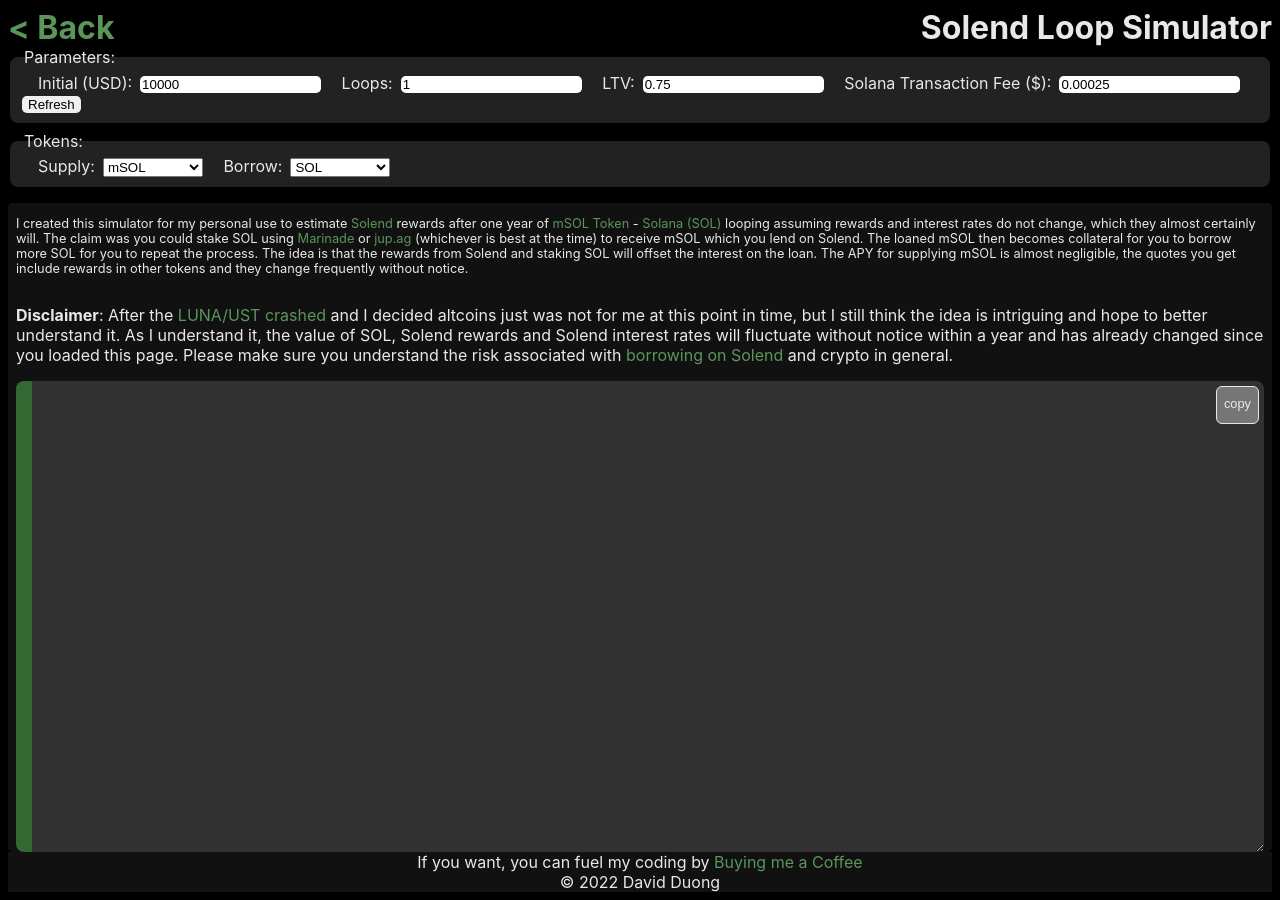
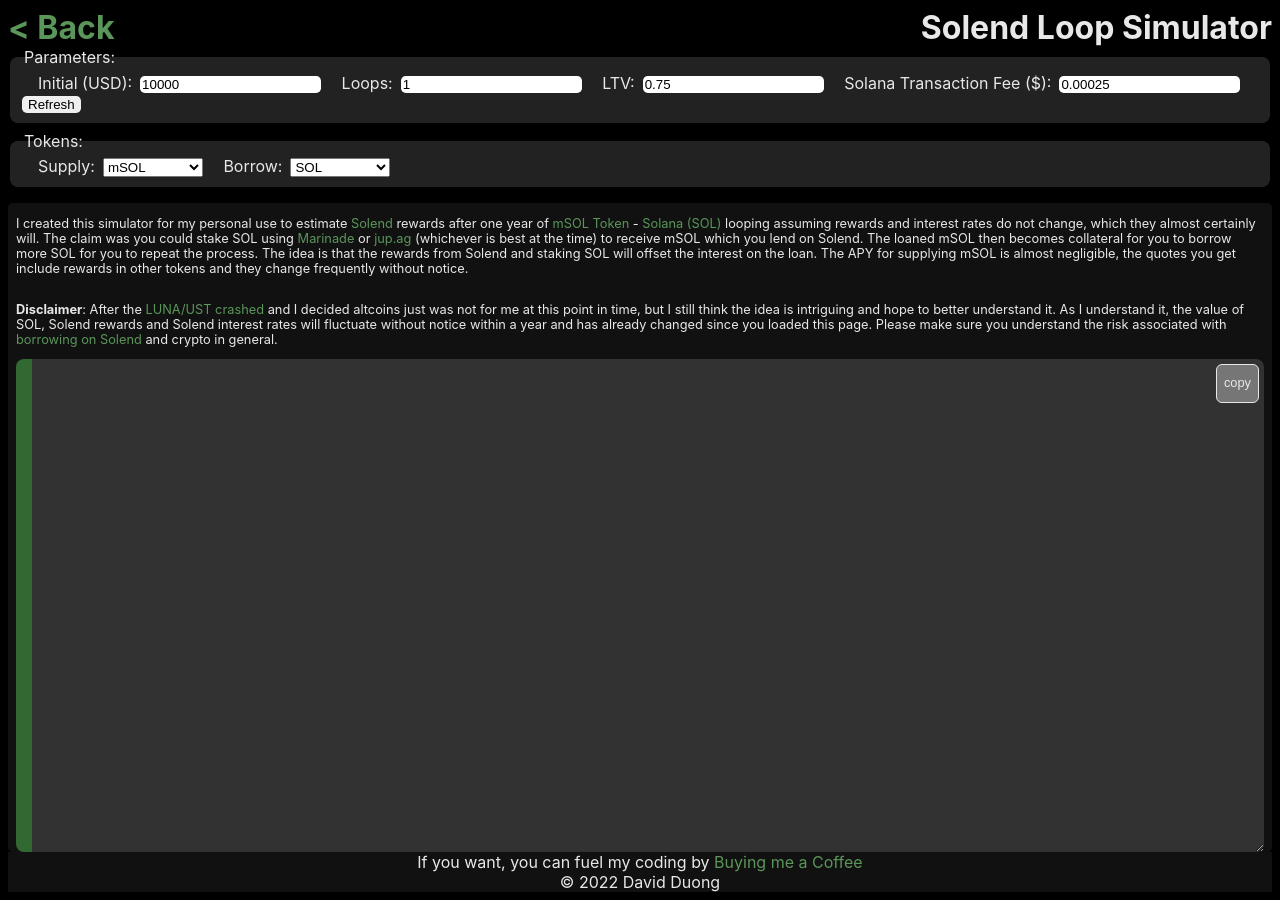
Before and after one commit to davidnqd/add.run, a Jekyll site: the page crypto-solend-loop-simulator.html, which Jekyll copies as it is, in a window 1280 px wide. Built offline with Jekyll 4.4.1, drawn with Linux system fonts in a browser that asks for light colours.

Commit message:
Tweaked solend simulation

```diff
--- a/crypto-solend-loop-simulator.html
+++ b/crypto-solend-loop-simulator.html
@@ -16,6 +16,11 @@
     integrity="sha256-u7e5khyithlIdTpu22PHhENmPcRdFiHRjhAuHcs05RI="
     crossorigin="anonymous"></script>
   <script src="https://cdnjs.cloudflare.com/ajax/libs/js-yaml/4.1.0/js-yaml.min.js"></script>
+  <style>
+    p {
+      font-size: 0.8rem;
+    }
+  </style>
 </head>
 
 <body>
@@ -38,7 +43,7 @@
     <label for="borrow">Borrow:</label><select name="borrow" id="borrow" onchange="refresh()"></select>
   </fieldset>
   <main>
-    <p style="font-size: 0.8rem">I created this simulator for my personal use to estimate <a href="https://solend.fi/" target="_blank">Solend</a> rewards after one year of <a href="https://docs.marinade.finance/marinade-protocol/system-overview/msol-token" target="_blank">mSOL Token</a> - <a href="https://www.investopedia.com/solana-5210472" target="_blank">Solana (SOL)</a> looping assuming rewards and interest rates do not change, which they almost certainly will. The claim was you could stake SOL using <a href="https://marinade.finance/app/staking" target="_blank">Marinade</a> or <a href="https://jup.ag/" target="_blank">jup.ag</a> (whichever is best at the time) to receive mSOL which you lend on Solend. The loaned mSOL then becomes collateral for you to borrow more SOL for you to repeat the process. The idea is that the rewards from Solend and staking SOL will offset the interest on the loan. The APY for supplying mSOL is almost negligible, the quotes you get include rewards in other tokens and they change frequently without notice.</p>
+    <p>I created this simulator for my personal use to estimate <a href="https://solend.fi/" target="_blank">Solend</a> rewards after one year of <a href="https://docs.marinade.finance/marinade-protocol/system-overview/msol-token" target="_blank">mSOL Token</a> - <a href="https://www.investopedia.com/solana-5210472" target="_blank">Solana (SOL)</a> looping assuming rewards and interest rates do not change, which they almost certainly will. The claim was you could stake SOL using <a href="https://marinade.finance/app/staking" target="_blank">Marinade</a> or <a href="https://jup.ag/" target="_blank">jup.ag</a> (whichever is best at the time) to receive mSOL which you lend on Solend. The loaned mSOL then becomes collateral for you to borrow more SOL for you to repeat the process. The idea is that the rewards from Solend and staking SOL will offset the interest on the loan. The APY for supplying mSOL is almost negligible, the quotes you get include rewards in other tokens and they change frequently without notice.</p>
     <p><b>Disclaimer</b>: After the <a href="https://www.investopedia.com/crypto-crash-what-investors-need-to-know-5272147" target="_blank">LUNA/UST crashed</a> and I decided altcoins just was not for me at this point in time, but I still think the idea is intriguing and hope to better understand it. As I understand it, the value of SOL, Solend rewards and Solend interest rates will fluctuate without notice within a year and has already changed since you loaded this page. Please make sure you understand the risk associated with <a href="https://docs.solend.fi/welcometosolend/liquidations">borrowing on Solend</a> and crypto in general.</p>
     <div class="highlight">
       <button id="copy" onclick="copy()">copy</button>
```
